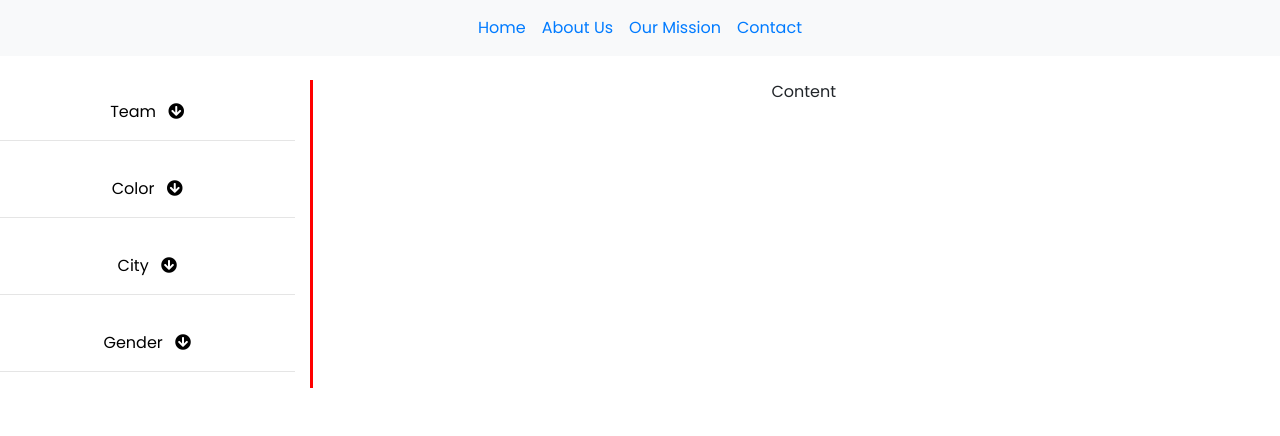
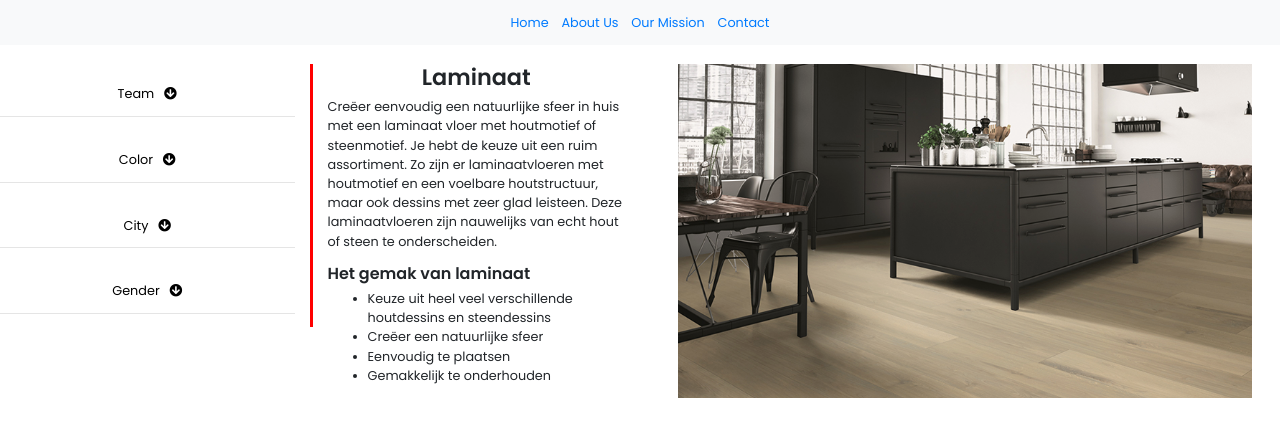
Before and after one commit to u-uysal/simulator-Ecommerce, a React (Create React App) app: page / in a window 1280 px wide. Shown: the top 436 px of the page. Built offline with nearby package versions, Linux system fonts and the light colour scheme.

Commit message:
Add intro section

```diff
--- a/src/App.css
+++ b/src/App.css
@@ -1,6 +1,7 @@
 * {
   box-sizing: border-box;
   font-family: "Poppins", sans-serif;
+  font-size: 1vw;
 }
 .sidebar {
   border-right: 3px solid red;
@@ -12,3 +13,9 @@
   color: black;
   padding-top: 20px;
 }
+.main-image {
+  background-image: url("../src/assets/main_image.png");
+  background-position: center;
+  background-repeat: no-repeat;
+  background-size: cover;
+}
--- a/src/pages/Home.js
+++ b/src/pages/Home.js
@@ -43,6 +43,7 @@ export default function Home() {
   };
   return (
     <div className="row">
+      {/* sidebar is starting */}
       <div className="col-sm-3 text-center sidebar">
         <a
           className="filters"
@@ -135,7 +136,43 @@ export default function Home() {
         </div>
         <hr></hr>
       </div>
-      <div className="col-sm-9 text-center">Content</div>
+      {/* sidebar  ended */}
+
+      {/* intro section is starting */}
+
+      <div className="col-sm-9 text-center">
+        <div className="intro">
+          <div class="row">
+            <div class="col-sm-4">
+              <h3 className="font-weight-bold">Laminaat</h3>
+              <p className="text-left">
+                Creëer eenvoudig een natuurlijke sfeer in huis met een laminaat
+                vloer met houtmotief of steenmotief. Je hebt de keuze uit een
+                ruim assortiment. Zo zijn er laminaatvloeren met houtmotief en
+                een voelbare houtstructuur, maar ook dessins met zeer glad
+                leisteen. Deze laminaatvloeren zijn nauwelijks van echt hout of
+                steen te onderscheiden.
+              </p>
+              <h5 className="text-left font-weight-bold">
+                Het gemak van laminaat
+              </h5>
+              <ul className="text-left">
+                <li>
+                  Keuze uit heel veel verschillende houtdessins en steendessins
+                </li>
+                <li>Creëer een natuurlijke sfeer</li>
+                <li>Eenvoudig te plaatsen</li>
+                <li>Gemakkelijk te onderhouden</li>
+              </ul>
+            </div>
+            <div class="col-sm-7 ml-5 main-image"></div>
+            {/* intro section ended */}
+
+            {/* gallery section is starting */}
+            <div className="gallery"></div>
+          </div>
+        </div>
+      </div>
     </div>
   );
 }
```
Also changed, not shown: public/index.html (+0 -10 lines), src/assets/main_image.png (added).
